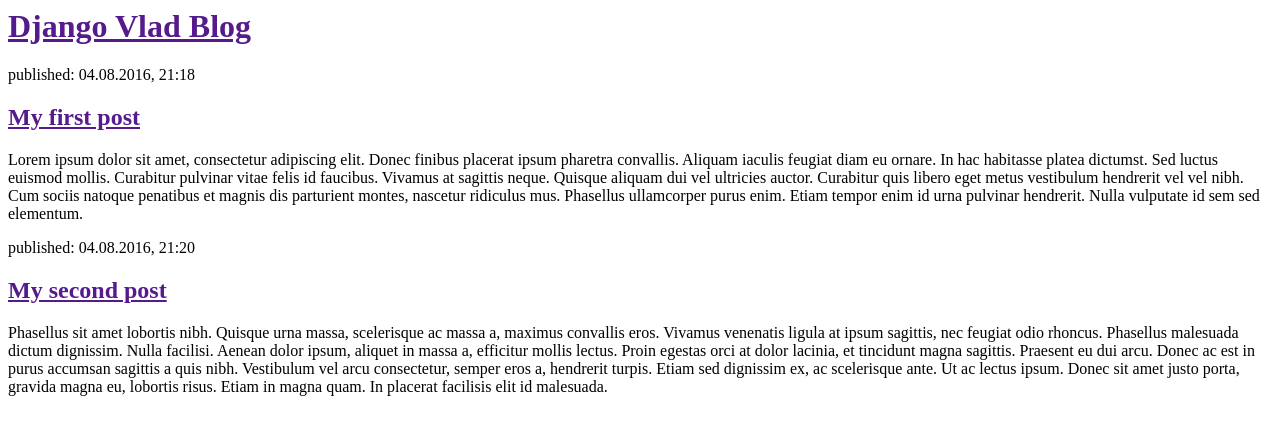
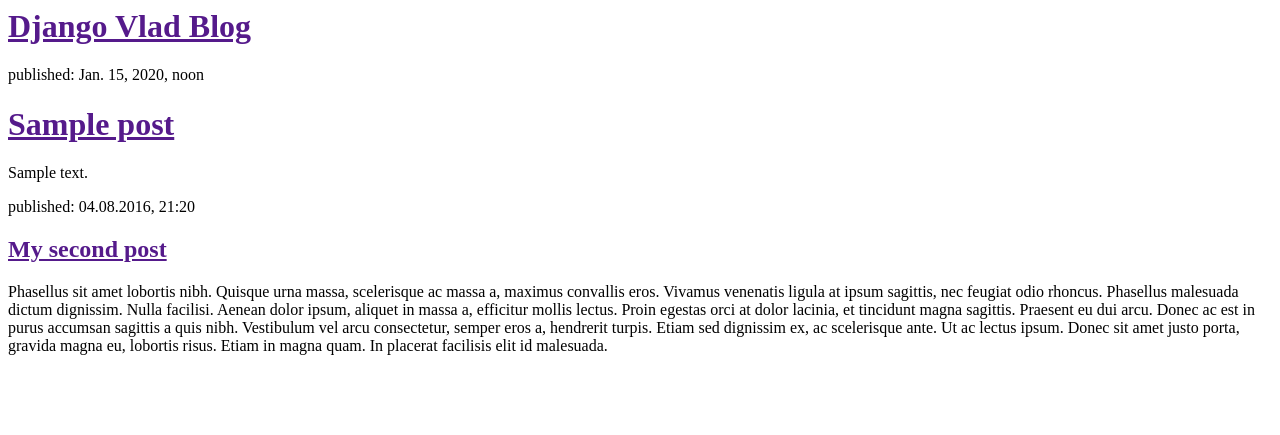
Before and after one commit to VladyslavVelychko/my-first-Django-blog, a Django app: template blog/templates/blog/post_list.html in a window 1280 px wide. Shown: the top 435 px of the page. Run offline with Django 3.2, Linux system fonts and the light colour scheme; the template is opened without the code that fills it: values that come from a table or form of the project are taken from there, others are empty; tables that the repository leaves empty hold one stand-in row (values such as "Sample post").

Commit message:
Modified templates to display posts from database.

```diff
--- a/blog/templates/blog/post_list.html
+++ b/blog/templates/blog/post_list.html
@@ -7,11 +7,13 @@
             <h1><a href="">Django Vlad Blog</a></h1>
         </div>
 
+        {% for post in posts %}
         <div>
-            <p>published: 04.08.2016, 21:18</p>
-            <h2><a href="">My first post</a></h2>
-            <p>Lorem ipsum dolor sit amet, consectetur adipiscing elit. Donec finibus placerat ipsum pharetra convallis. Aliquam iaculis feugiat diam eu ornare. In hac habitasse platea dictumst. Sed luctus euismod mollis. Curabitur pulvinar vitae felis id faucibus. Vivamus at sagittis neque. Quisque aliquam dui vel ultricies auctor. Curabitur quis libero eget metus vestibulum hendrerit vel vel nibh. Cum sociis natoque penatibus et magnis dis parturient montes, nascetur ridiculus mus. Phasellus ullamcorper purus enim. Etiam tempor enim id urna pulvinar hendrerit. Nulla vulputate id sem sed elementum.</p>
+            <p>published: {{ post.published_date }}</p>
+            <h1><a href="">{{ post.title }}</a></h1>
+            <p>{{ post.text|linebreaksbr }}</p>
         </div>
+	{% endfor %}
 
         <div>
             <p>published: 04.08.2016, 21:20</p>
--- a/blog/views.py
+++ b/blog/views.py
@@ -1,4 +1,7 @@
 from django.shortcuts import render
+from django.utils import timezone
+from .models import Post
 
 def post_list(request):
-    return render(request, 'blog/post_list.html', {})
+    posts = Post.objects.filter(published_date__lte=timezone.now()).order_by('published_date')
+    return render(request, 'blog/post_list.html', {'posts': posts})
```
